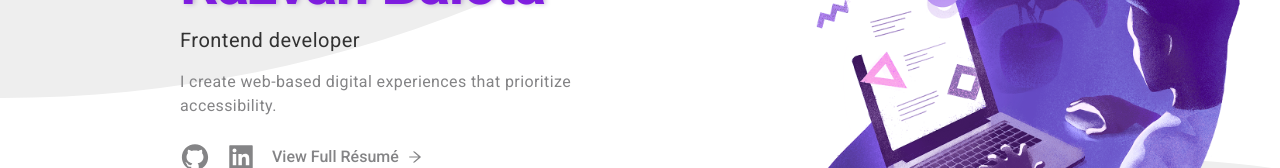
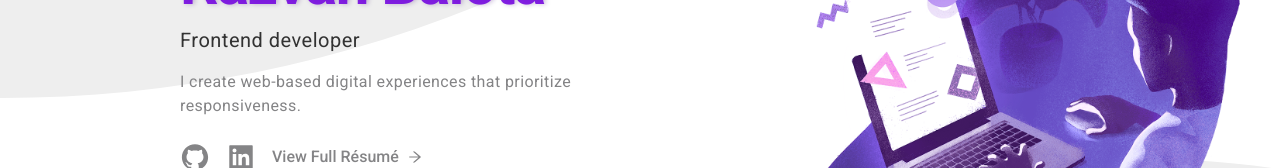
Before and after one commit to RazvanBalota/razdev, a React (Create React App) app: page / in a window 1280 px wide. Shown: the part 302-470 px from the top of the page. Built offline with nearby package versions, Linux system fonts and the light colour scheme.

Commit message:
first commit

```diff
--- a/src/components/Hero.jsx
+++ b/src/components/Hero.jsx
@@ -13,7 +13,7 @@ export default function Hero() {
           </h1>
           <h2 className="text-primary text-xl tracking-wide mt-3">Frontend developer</h2>
           <p className="text-secondary text-md tracking-wide mt-4">
-            I create web-based digital experiences that prioritize accessibility.
+            I create web-based digital experiences that prioritize responsiveness.
           </p>
           <div className="flex gap-x-4 pt-6 text-secondary">
             <a
```
Also changed, not shown: 1 other file (tests, documents, lock files or other folders).
